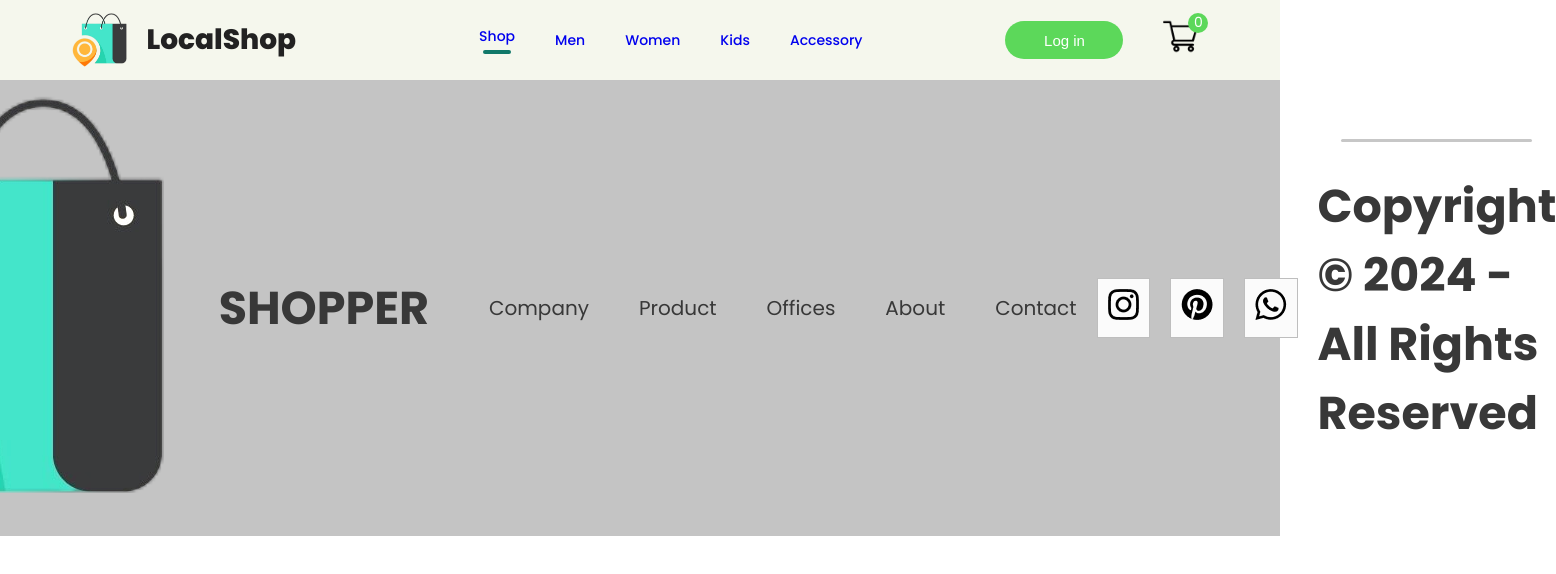
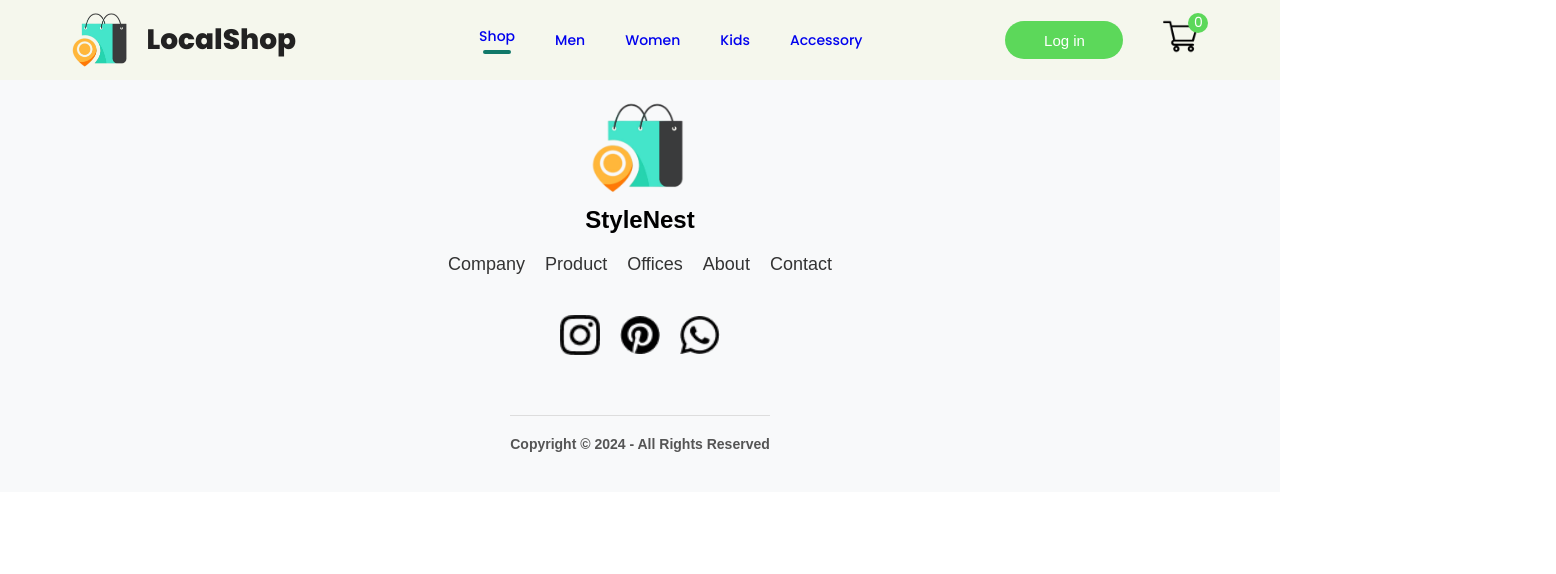
Before and after one commit to Owaxix/react-ecommerce-website, a React (Create React App) app: page /login in a window 1280 px wide. Shown: the top 574 px of the page, 1556 px wide, since content can reach past the window. Built offline with nearby package versions, Linux system fonts and the light colour scheme; the HTML template or start-up script is replaced by a standard one.

Commit message:
Footer Css Adjusment

```diff
--- a/src/Components/Footer/Footer.css
+++ b/src/Components/Footer/Footer.css
@@ -1,64 +1,85 @@
-.footer{
-    display: flex;
-    flex-direction: column;
-    justify-content: center;
-    align-items: center;
-    gap: 50px;
-    background-color: #c4c4c4;
-
+/* Footer container */
+.footer {
+  background-color: #f8f9fa;
+  padding: 20px;
+  text-align: center;
+  font-family: Arial, sans-serif;
 }
 
-.footer-logo{
-    display: flex;
-    align-items: center;
-    gap: 20px;
-}
-.footer-logo p{
-    font-size: 46px;
-    font-weight: 700;
-    color: #383838;
+/* Footer logo and website name */
+.footer-logo {
+  display: flex;
+  flex-direction: column;
+  align-items: center;
+  margin-bottom: 20px;
 }
 
-.footerLinks{
-    display: flex;
-    list-style: none;
-    gap: 50px;
-    color: #383838;
-    font-size: 20px;
-}
-.footerLinks li{
-    cursor: pointer;
+.footer-logo img {
+  width: 100px; /* Adjust the size of the logo as needed */
+  height: auto;
 }
 
-.footer-social-icon{
-    display: flex;
-    gap: 20px;
-    justify-content: center;
-    align-items: center;
-}
-.footer-icon-contanier{
-    padding: 10px;
-    padding-bottom: 10px;
-    background: #fbfbfb;
-    border: 1px solid #bebebe;
+.footer-logo p {
+  font-size: 24px;
+  font-weight: bold;
+  margin-top: 10px;
 }
 
-.footer-copyright{
-    display: flex;
-    flex-direction: column;
-    align-items: center;
-    gap: 30px;
-    width: 100%;
-    margin-bottom: 30px;
-    color: #1a1a1a;
-    font-size: 20px;
-
+/* Footer links */
+.footerLinks {
+  list-style: none;
+  padding: 0;
+  margin: 20px 0;
+  display: flex;
+  justify-content: center;
+  gap: 20px;
 }
 
-.footer-copyright hr{
-    width: 80%;
-    border: none;
-    border-radius: 10px;
-    height: 3px;
-    background: #c7c7c7;
+.footerLinks li {
+  cursor: pointer;
+  font-size: 18px;
+  color: #333;
+  transition: color 0.3s ease;
 }
+
+.footerLinks li:hover {
+  color: #007bff;
+}
+
+/* Social media icons */
+.footer-social-icon {
+  margin: 20px 0;
+  display: flex;
+  justify-content: center;
+  gap: 20px;
+}
+
+.footer-icon-contanier {
+  width: 40px;
+  height: 40px;
+  display: flex;
+  align-items: center;
+  justify-content: center;
+}
+
+.footer-icon-contanier img {
+  width: 100%;
+  height: auto;
+}
+
+/* Horizontal line and copyright text */
+.footer-copyright {
+  margin-top: 20px;
+}
+
+.footer-copyright hr {
+  border: 0;
+  width: 100%;
+  border-top: 1px solid #ddd;
+  margin: 20px 0;
+}
+
+.footer-copyright p {
+  font-size: 14px;
+  color: #555;
+}
--- a/src/Components/Footer/Footer.jsx
+++ b/src/Components/Footer/Footer.jsx
@@ -9,7 +9,7 @@ const Footer = () => {
     <div className="footer">
       <div className="footer-logo">
         <img src={footerLogo} alt="Image Not Found" />
-        <p>SHOPPER</p>
+        <p>StyleNest</p>
         <ul className="footerLinks">
           <li>Company</li>
           <li>Product</li>
```
